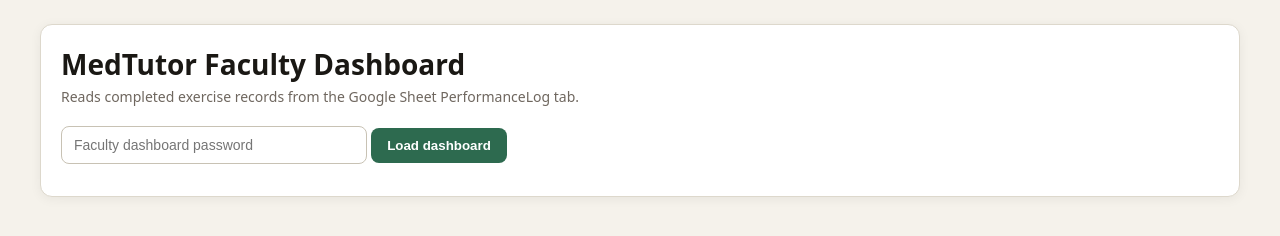
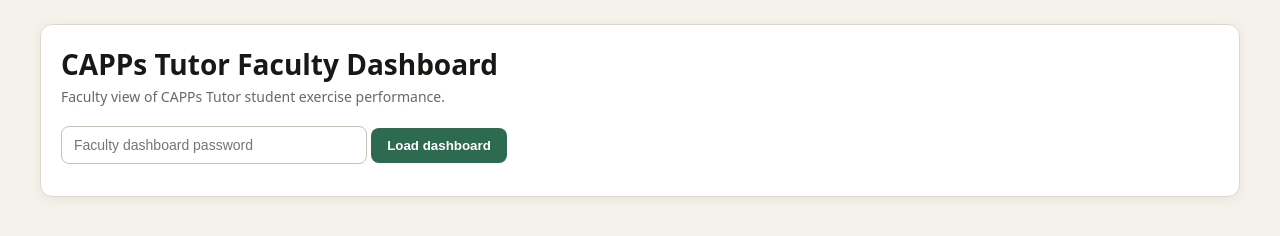
Before and after one commit to ludwigwittgenstein2/NursingWebApp, a website: page faculty.html in a window 1280 px wide. Drawn offline with Linux system fonts and the light colour scheme.

Commit message:
Update faculty.html
MedTutor to CAPPS Tutor Faculty Dashboard

```diff
--- a/faculty.html
+++ b/faculty.html
@@ -3,7 +3,7 @@
 <head>
 <meta charset="UTF-8">
 <meta name="viewport" content="width=device-width, initial-scale=1.0">
-<title>MedTutor Faculty Dashboard</title>
+<title>CAAPPs Tutor Faculty Dashboard</title>
 <style>
   body {
     font-family: system-ui, -apple-system, BlinkMacSystemFont, "Segoe UI", sans-serif;
@@ -201,8 +201,8 @@ select {
 <body>
 <div class="wrap">
   <div class="card">
-    <h1>MedTutor Faculty Dashboard</h1>
-    <div class="sub">Reads completed exercise records from the Google Sheet PerformanceLog tab.</div>
+    <h1>CAPPs Tutor Faculty Dashboard</h1>
+    <div class="sub">Faculty view of CAPPs Tutor student exercise performance.</div>
 
     <div id="loginBox">
       <input type="password" id="password" placeholder="Faculty dashboard password">
```
